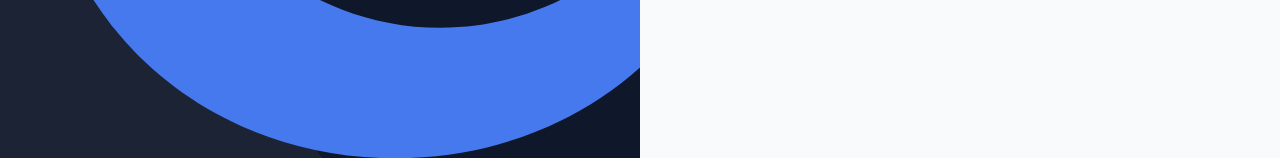
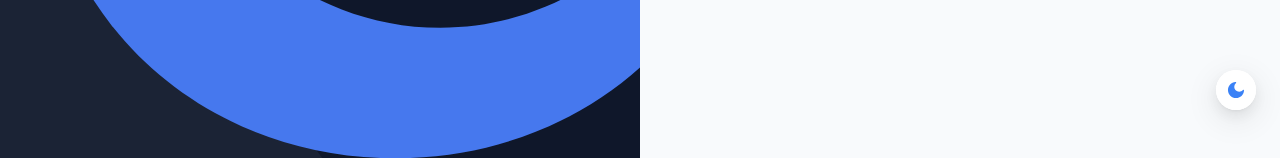
Before and after one commit to MauBoaventura/carteira-financeira, a Next.js app: page /auth/check-email in a window 1280 px wide. Shown: the part 642-800 px from the top of the page. Built offline with nearby package versions, Linux system fonts and the light colour scheme; what @ant-design/nextjs-registry would draw is missing.

Commit message:
feat(auth): add ThemeToggle component and update UserAvatar logout functionality

```diff
--- a/src/app/auth/template.tsx
+++ b/src/app/auth/template.tsx
@@ -1,3 +1,4 @@
+import { ThemeToggle } from "@/components/global/theme-toggle";
 import Image from "next/image";
 
 export default function Template({ children }: { children: React.ReactNode }) {
@@ -54,6 +55,7 @@ export default function Template({ children }: { children: React.ReactNode }) {
           </div>
         </div>
       </div>
+      <ThemeToggle/>
     </main>
   );
 }
--- a/src/components/global/header/components/user-avatar/user-avatar.tsx
+++ b/src/components/global/header/components/user-avatar/user-avatar.tsx
@@ -13,7 +13,7 @@ export const UserAvatar: React.FC<UserAvatarProps> = ({ className = "" }) => {
   const { userRole, module } = useLocation();
   const { push } = useRouter();
   const onClick = () => {
-    push(`/${userRole}/${module}/settings`);
+    push(`/logout`);
   };
   return (
     <Avatar
```
